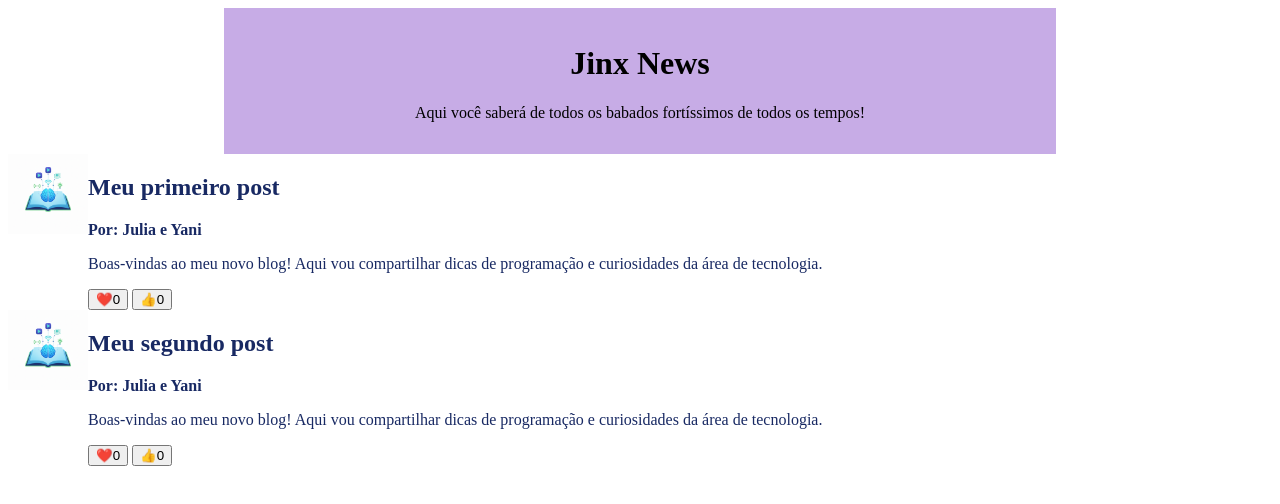
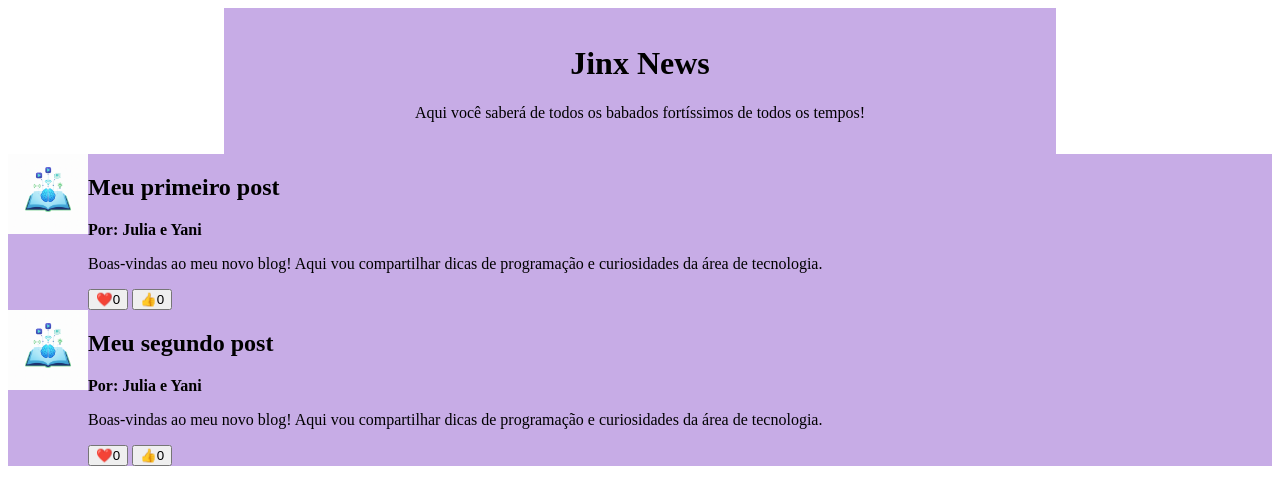
Before and after one commit to HongYanChan-code/segundotrimestre, a plain HTML site: page index.html in a window 1280 px wide. Drawn offline with Linux system fonts and the light colour scheme.

Commit message:
Update index.html

```diff
--- a/index.html
+++ b/index.html
@@ -24,8 +24,8 @@
             }
 
             main {
-                background-color: #FFFFFF;
-                color: #182963;
+                background-color: #C7ACE6;
+                color: #000000;
 
             }
 
```
